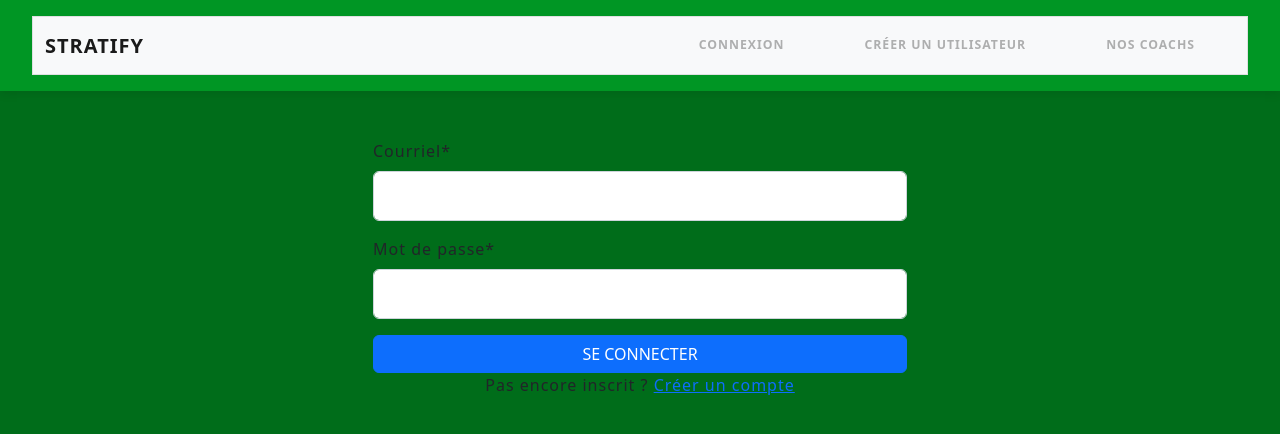
After one commit to Fortin-Philippe/stratify, a Flask app: page /connexion in a window 1280 px wide. The commit adds this page. Shown: the top 434 px of the page. Run offline with Flask 3, Linux system fonts and the light colour scheme; some libraries are stand-ins or nearby versions.

Commit message:
modification de tous les ficheirs pour accepter les changements et ajout des modifications correcte

```diff
--- a/app.py
+++ b/app.py
@@ -1,95 +1,17 @@
-from flask import Flask, render_template, redirect, request, url_for, session, flash
-from bd import creer_connexion
-from accueil import bp as accueil_bp
+from flask import Flask, render_template
+from compte import bp_compte
+from accueil import bp as acceuil_bp
 import os
 
 app = Flask(__name__)
-app.register_blueprint(accueil_bp)
 
-app.secret_key = "cletemporaire"
+app.secret_key = os.urandom(24)
+app.register_blueprint(bp_compte)
 
-@app.route('/creer-utilisateur', methods=['GET', 'POST'])
-def form_utilisateur():
-    if request.method == 'POST':
-        nom_utilisateur = request.form['nom_utilisateur']
-        courriel = request.form['courriel']
-        mdp = request.form['mdp']
-        description = request.form.get('description', None)
-        est_coach = bool(request.form.get('est_coach'))
-
-        utilisateur = {
-            "user_name": nom_utilisateur,
-            "courriel": courriel,
-            "mdp": mdp,
-            "description": description,
-            "est_coach": est_coach
-        }
-
-        from bd import ajouter_utilisateur
-        ajouter_utilisateur(utilisateur)
-
-        return redirect(url_for('home'))
-    else:
-        return render_template("form-utilisateur.jinja")
-
-
-@app.route("/profile")
-def profile():
-    if "user_id" not in session:
-        flash("Tu dois être connecté.", "danger")
-        return redirect(url_for("home"))
-
-    with creer_connexion() as conn:
-        with conn.get_curseur() as cursor:
-            cursor.execute("SELECT * FROM Utilisateur WHERE id=%s", (session["user_id"],))
-            user = cursor.fetchone()
-
-    return render_template("profile.jinja", user=user)
-
-@app.route("/edit_profile", methods=["GET", "POST"])
-def edit_profile():
-    if "user_id" not in session:
-        flash("Tu dois être connecté.", "danger")
-        return redirect(url_for("home"))
-
-    with creer_connexion() as conn:
-        with conn.get_curseur() as cursor:
-            cursor.execute("SELECT * FROM Utilisateur WHERE id=%s", (session["user_id"],))
-            user = cursor.fetchone()
-
-            if request.method == "POST":
-                username = request.form["username"]
-                description = request.form["description"]
-                lstJeux = request.form["lstJeux"]
-
-                image_file = user["image"]
-                if "image" in request.files:
-                    file = request.files["image"]
-                    if file and file.filename != "":
-                        upload_folder = os.path.join("static", "img", "profiles")
-                        os.makedirs(upload_folder, exist_ok=True)
-
-                        filename = f"user{session['user_id']}_{file.filename}"
-                        image_path = os.path.join(upload_folder, filename)
-                        file.save(image_path)
-
-                        image_file = f"img/profiles/{filename}"
-
-                cursor.execute("""
-                    UPDATE Utilisateur
-                    SET user_name=%s, description=%s, lstJeux=%s, image=%s
-                    WHERE id=%s
-                """, (username, description, lstJeux, image_file, session["user_id"]))
-
-    flash("Profil mis à jour avec succès ✅", "success")
-    return redirect(url_for("profile"))
-
-@app.route("/logout")
-def logout():
-    session.pop("user_id", None)
-    flash("Déconnecté ✅", "success")
-    return redirect(url_for("home"))
-
+app.register_blueprint(acceuil_bp)
+@app.route('/')
+def home():
+    return render_template("accueil.jinja")
 
 if __name__ == "__main__":
     app.run(debug=True)
--- /dev/null
+++ b/compte.py
@@ -0,0 +1,140 @@
+import re
+import hashlib
+import os
+from werkzeug.utils import secure_filename
+from flask import Blueprint, render_template, request, redirect, url_for, session, flash
+import bd
+
+UPLOAD_FOLDER = os.path.join(os.path.dirname(__file__), "static", "img", "profiles")
+os.makedirs(UPLOAD_FOLDER, exist_ok=True)
+
+bp_compte = Blueprint('compte', __name__)
+
+@bp_compte.route('/creer-utilisateur', methods=['GET', 'POST'])
+def form_utilisateur():
+    erreurs={}
+    if request.method == 'POST':
+        user_name = request.form['user_name'].strip()
+        courriel = request.form['courriel'].strip()
+        mdp = request.form['mdp'].strip()
+        mdp_confirmation = request.form['mdp_confirmation'].strip()
+        description = request.form.get('description', None)
+        est_coach = 1 if request.form.get('est_coach') else 0
+        est_connecte = 0
+
+        if len(user_name)<4 or len(user_name)>60:
+            erreurs['user_name']= "Le nom doit contenir entre 4 et 60 caractères."
+        if  not re.match(r"[^@]+@[^@]+\.[^@]+", courriel):
+            erreurs['courriel']="Veuillez entrer un courriel valide."
+        if len(mdp) < 3:
+            erreurs['mdp'] = "Le mot de passe doit avoir au moins 3 caractères."
+        if mdp != mdp_confirmation:
+            erreurs['mdp_confirmation'] ="Les mots de passe ne correspondent pas."
+
+        if erreurs:
+            return render_template('form-utilisateur.jinja', erreurs =erreurs)
+        utilisateur = {
+            "user_name": user_name,
+            "courriel": courriel,
+            "mdp": hacher_mdp(mdp),
+            "description": description,
+            "est_coach": est_coach,
+            "est_connecte": est_connecte
+        }
+
+        user_id = bd.ajouter_utilisateur(utilisateur)
+        session.permanent = True
+        session['user_id'] = user_id
+        session['user_name'] = utilisateur['user_name']
+        session['est_coach'] = est_coach
+        session['est_connecte'] = 1
+        flash("Utilisateur créé avec succès !", "success")
+        return redirect(url_for('accueil.choisir_jeu'))
+    else:
+         return render_template("form-utilisateur.jinja", erreurs = erreurs)
+
+@bp_compte.route('/connexion', methods=['GET', 'POST'])
+def connexion():
+    erreurs = {}
+    if request.method == 'POST':
+        courriel = request.form['courriel'].strip()
+        mdp = request.form['mdp'].strip()
+
+        if not re.match(r"[^@]+@[^@]+\.[^@]+", courriel):
+            erreurs['courriel'] = "Veuillez entrer un courriel valide."
+        else:
+            utilisateur = bd.connecter_utilisateur(courriel, hacher_mdp(mdp))
+            if utilisateur:
+                session.permanent = True
+                session['user_id'] = utilisateur['id']
+                session['user_name'] = utilisateur['user_name']
+                session['est_coach'] = utilisateur['estCoach']
+                session['est_connecte'] = 1
+                return redirect('/')
+            else:
+                erreurs['connexion'] = "Le courriel ou le mot de passe est invalide."
+
+    return render_template('connexion.jinja', erreurs=erreurs)
+
+@bp_compte.route('/profile')
+def profile():
+    if not session.get('user_id'):
+        flash("Vous devez être connecté pour voir votre profil", "danger")
+        return redirect(url_for('compte.connexion'))
+
+    utilisateur_id = session['user_id']
+    utilisateur = bd.get_utilisateur_par_id(utilisateur_id)
+
+    if not utilisateur:
+        flash("Utilisateur introuvable", "danger")
+        return redirect(url_for('accueil.choisir_jeu'))
+
+    return render_template('profile.jinja', utilisateur=utilisateur)
+
+@bp_compte.route("/profile/modifier", methods=["GET", "POST"])
+def profile_modif():
+    if "user_id" not in session:
+        flash("Tu dois être connecté.", "danger")
+        return redirect(url_for("compte.connexion"))
+
+    user = bd.get_utilisateur_par_id(session.get("user_id"))
+
+    if request.method == "POST":
+        user_name = request.form.get("user_name", user["user_name"]).strip()
+        description = request.form.get("description", user["description"]).strip()
+        lstJeux = request.form.get("lstJeux", getattr(user, "lstJeux", "")).strip()
+
+        image_path = user.get("image")
+        if "image" in request.files:
+            file = request.files["image"]
+            if file and file.filename != "":
+                filename = secure_filename(f"user{session['user_id']}_{file.filename}")
+                filepath = os.path.join(UPLOAD_FOLDER, filename)
+                file.save(filepath)
+                image_path = f"uploads/{filename}"
+
+        bd.update_utilisateur(user["id"], {
+            "user_name": user_name,
+            "description": description,
+            "lstJeux": lstJeux,
+            "image": image_path
+        })
+
+        session['user_name'] = user_name
+        session['lstJeux'] = lstJeux
+        session['image'] = image_path
+        session['est_connecte'] = 1
+        flash("Profil mis à jour ✅", "success")
+        return redirect(url_for("compte.profile"))
+
+    return render_template("profile_modif.jinja", user=user)
+
+@bp_compte.route('/deconnexion')
+def deconnexion():
+    session.clear()
+    flash("Vous avez été déconnecté.", "success")
+    return redirect(url_for('accueil.choisir_jeu'))
+
+def hacher_mdp(mdp):
+    """Fonction qui hache un mot de passe"""
+    return hashlib.sha512(mdp.encode()).hexdigest()
--- a/templates/base.jinja
+++ b/templates/base.jinja
@@ -19,12 +19,12 @@
             </button>
             <div class="collapse navbar-collapse" id="navbarNav">
                 <ul class="navbar-nav ms-auto">
-                    {% if session.get('nom') %}
-                        <li class="nav-item"><a class="nav-link" href="{{ url_for('profile') }}">Voir votre compte</a></li>
-                        <li class="nav-item"><a class="nav-link" href="{{ url_for('logout') }}">Se déconnecter</a></li>
+                    {% if session.get('user_name') %}
+                        <li class="nav-item"><a class="nav-link" href="{{ url_for('compte.profile') }}">Voir votre compte</a></li>
+                        <li class="nav-item"><a class="nav-link" href="{{ url_for('compte.deconnexion') }}">Se déconnecter</a></li>
                     {% else %}
-                        <li class="nav-item"><a class="nav-link" href="#">Connexion</a></li>
-                        <li class="nav-item"><a class="nav-link" href="{{ url_for('form_utilisateur') }}">Créer un utilisateur</a></li>
+                        <li class="nav-item"><a class="nav-link" href="{{ url_for('compte.connexion') }}">Connexion</a></li>
+                        <li class="nav-item"><a class="nav-link" href="{{ url_for('compte.form_utilisateur') }}">Créer un utilisateur</a></li>
                     {% endif %}
                     <li class="nav-item"><a class="nav-link" href="#">Nos coachs</a></li>
                 </ul>
--- /dev/null
+++ b/templates/connexion.jinja
@@ -0,0 +1,36 @@
+{% extends "base.jinja" %}
+
+{% block content %}
+<div class="container mt-5">
+    <div class="row justify-content-center">
+        <div class="col-md-6">
+
+
+                    <form method="post" action="{{ url_for('compte.connexion') }}" novalidate>
+                        <div class="mb-3">
+                            <label for="courriel" class="form-label">Courriel*</label>
+                            <input type="email" class="form-control" id="courriel" name="courriel" required>
+                            {% if erreurs.courriel %}
+                            <div class="text-danger">{{ erreurs.courriel }}</div>
+                            {% endif %}
+                        </div>
+
+                        <div class="mb-3">
+                            <label for="mdp" class="form-label">Mot de passe*</label>
+                            <input type="password" class="form-control" id="mdp" name="mdp" required>
+                        </div>
+                        {% if erreurs.connexion %}
+                        <div class="text-danger">{{ erreurs.connexion }}</div>
+                        {% endif %}
+                        <div class="d-grid">
+                            <button type="submit" class="btn btn-primary">Se connecter</button>
+                        </div>
+                    </form>
+
+                <div class="card-footer text-center">
+                    Pas encore inscrit ? <a href="{{ url_for('compte.form_utilisateur') }}">Créer un compte</a>
+                </div>
+        </div>
+    </div>
+</div>
+{% endblock %}
```
Also changed, not shown: bd.py (+31 -0 lines), templates/form-utilisateur.jinja (+28 -26 lines), templates/profile.jinja (+18 -7 lines), templates/profile_modif.jinja (+33 -2 lines).
